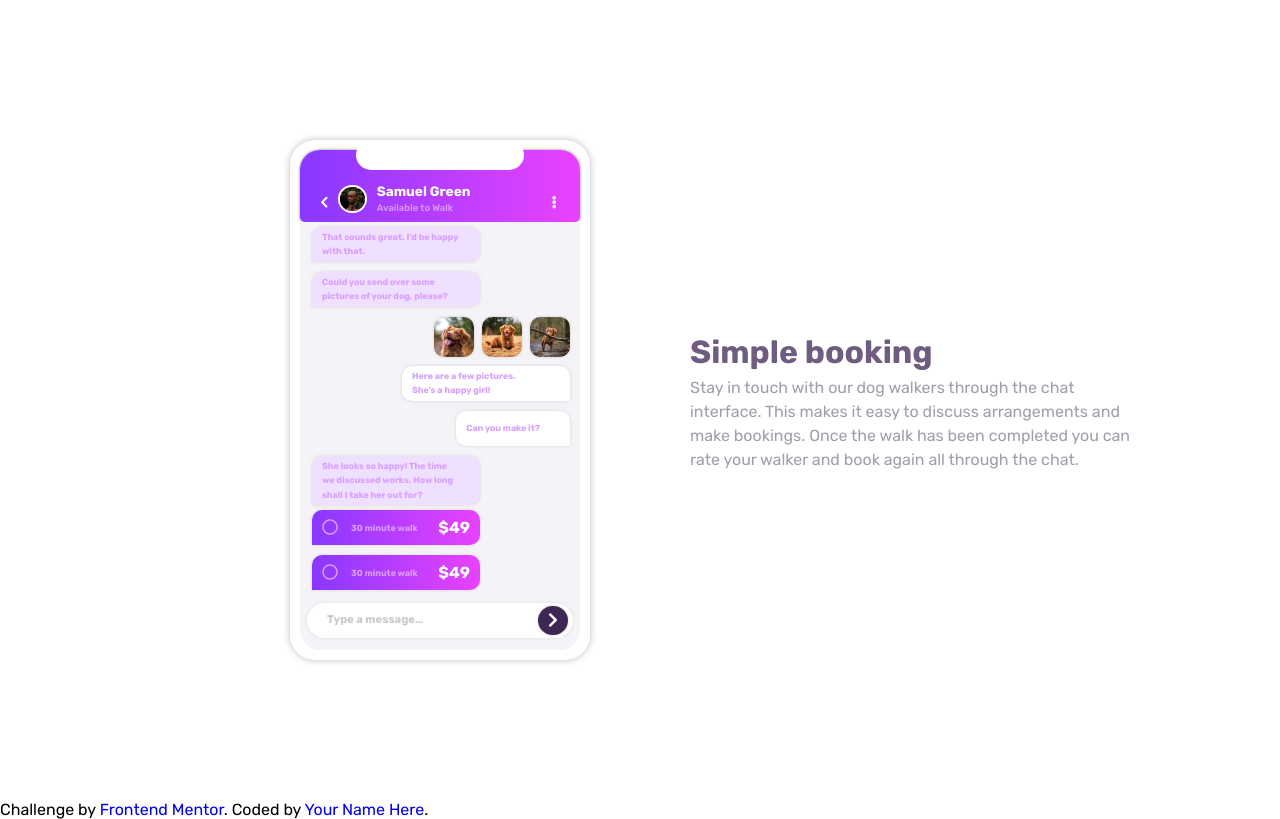
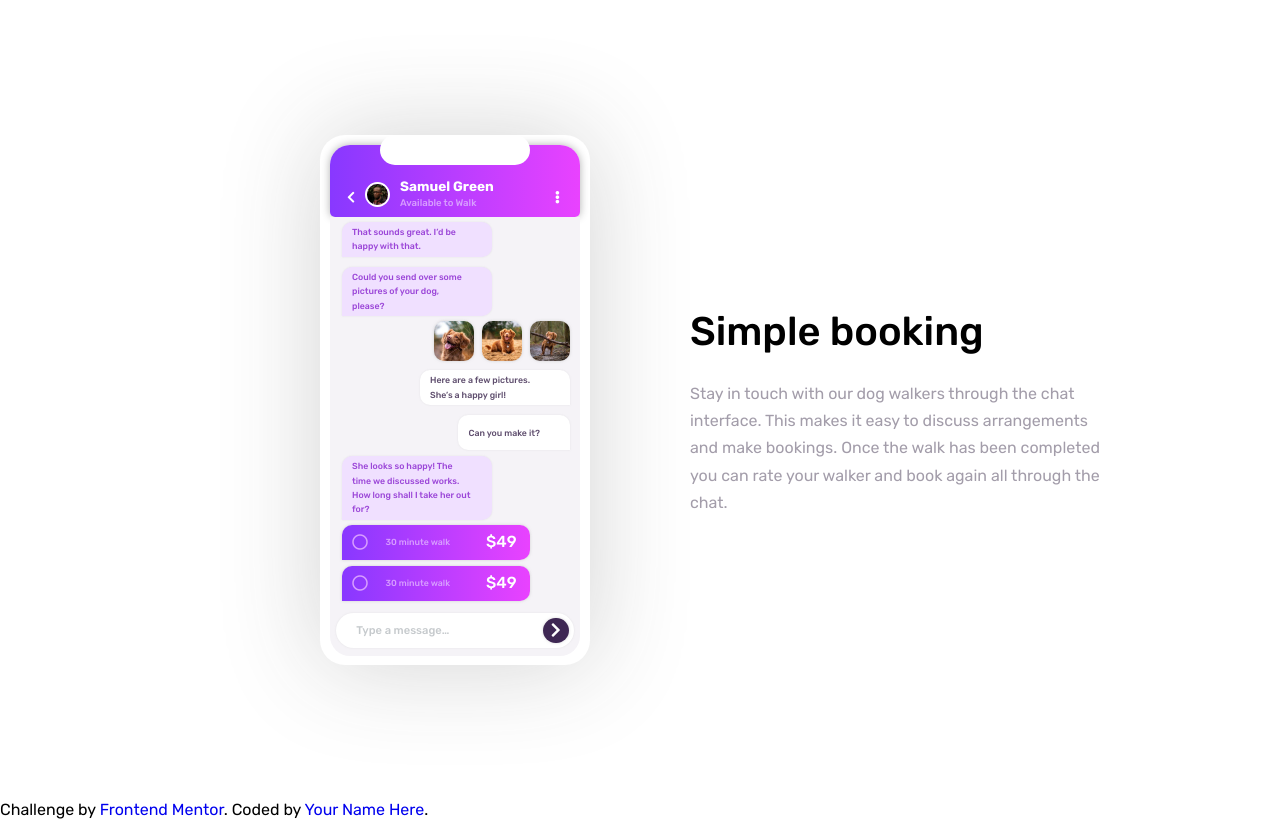
Before and after one commit to folathecoder/chat-app-landing-page, a plain HTML site: page index.html in a window 1280 px wide. Drawn offline with Linux system fonts and the light colour scheme.

Commit message:
Improved shadow and layout

```diff
--- a/index.html
+++ b/index.html
@@ -81,7 +81,7 @@
                 </div>
               </div>
             </div>
-            <div class="chat">
+            <div class="chat move__margin">
               <div class="chat__pop-left">
                 <p>She looks so happy! The time we discussed works. How long shall I take her out for?</p>
               </div>
@@ -89,7 +89,7 @@
 
 
             <div class="chat">
-              <div class="price__tab">
+              <div class="price__tab drag__margin">
                 <div class="price__tab__icon"><i class="far fa-circle"></i></div>
                 <div class="price__tab__content">
                   <p>30 minute walk</p>
@@ -103,7 +103,7 @@
 
 
             <div class="chat">
-              <div class="price__tab">
+              <div class="price__tab move__margin">
                 <div class="price__tab__icon"><i class="far fa-circle"></i></div>
                 <div class="price__tab__content">
                   <p>30 minute walk</p>
@@ -158,8 +158,8 @@
     <div class="hero__content">
       <div class="content">
         <h1>Simple booking</h1>
-        <p>Stay in touch with our dog walkers through the chat <br>interface. This makes it easy to
-          discuss arrangements and <br>make bookings. Once the walk has been completed you can <br>rate
+        <p>Stay in touch with our dog walkers through the chat interface. This makes it easy to
+          discuss arrangements and make bookings. Once the walk has been completed you can rate
           your walker and book again all through the chat.</p>
       </div>
     </div>
--- a/styles.scss
+++ b/styles.scss
@@ -23,22 +23,17 @@ $color-main-header:  hsl(271, 15%, 43%);
 $color-paragraph:  hsl(270, 7%, 64%);
 $color-placeholder-text: hsl(206, 6%, 79%);
 $color-app-sub-heading: hsl(276, 100%, 81%);
+$color-heading-text: hsl(0, 0%, 0%);
 $color-app-bg: hsl(270, 20%, 96%);
-$color-left-chat:  hsl(276, 55%, 52%);
-$color-right-chat:  hsl(271, 15%, 43%);
+$color-left-chat:  hsl(275, 65%, 56%);
+$color-right-chat:  hsl(271, 17%, 37%);
 $color-submit-button: hsl(271, 36%, 24%);
 $color-gradient: linear-gradient(hsl(293, 100%, 63%) hsl(264, 100%, 61%));
 
-$shadow-main: 0px 0px 3px rgba(201, 201, 201, 0.616);
+$shadow-outter-app: 0px 0px 100px rgba(53, 53, 53, 0.219);
+$shadow-main: 0px 0px 2px rgba(187, 187, 187, 0.295);
 
 
-
-$color: hsl(276, 100%, 81%);
-$color:  hsl(276, 55%, 52%);
-
-$color:  hsl(206, 6%, 79%);
-$color:  hsl(271, 36%, 24%);
-$color:  hsl(270, 7%, 64%);
 
 //font
 $font-main: 'Rubik', sans-serif;
@@ -69,15 +64,16 @@ body {
 }
 
 h1 {
-    font-size: 2rem;
-    line-height: 3rem;
-    color: $color-main-header;
+    font-size: 2.5rem;
+    line-height: 6rem;
+    font-weight: $weight-medium;
+    color: $color-heading-text;
 }
 
 
 p {
     font-size: 1rem;
-    line-height: 1.5rem;
+    line-height: 1.7rem;
 }
 
 //main
@@ -111,24 +107,25 @@ p {
 
         p {
             color: $color-paragraph;
+            margin-right: 130px;
         }
     }
 }
 
 .app {
     background: $color-bg;
-    width: 300px;
-    height: 520px;
+    width: 270px;
+    height: 530px;
     border-radius: 25px;
     display: grid;
     place-items: center;
-    box-shadow: 0px 0px 7px rgba(150, 150, 150, 0.616);
+    box-shadow: $shadow-outter-app;
 
 
 
     &__inner {
-        width: 280px;
-        height: 500px;
+        width: 250px;
+        height: 510px;
         border-radius: 20px;
         display: flex;
         flex-direction: column;
@@ -140,7 +137,7 @@ p {
             border-radius: 20px 20px 5px 5px;
             display: flex;
             flex-direction: column;
-            box-shadow: 0px 0px 3px rgba(36, 36, 36, 0.616);
+            box-shadow: 0px 0px 8px rgba(0, 0, 0, 0.308);
 
             &__curve {
                 flex: 1;
@@ -225,8 +222,7 @@ p {
     p {
         font-size: 0.55rem;
         line-height: 0.9rem;
-        font-weight: $weight-heavy;
-        color: $color-app-sub-heading;
+        font-weight: $weight-medium;
     }
     &__pop-left {
         color: $color-left-chat;
@@ -236,7 +232,11 @@ p {
         margin-left: 12px;
         box-sizing: border-box;
         background-color: hsl(270, 100%, 94%);
-        box-shadow: 0px 0px 3px rgba(187, 187, 187, 0.616);
+        box-shadow: $shadow-main;
+
+        p {
+            color: $color-left-chat;
+        }
     }
     &__pop-right {
         color: black;
@@ -249,7 +249,11 @@ p {
         background-color: $color-bg;
         box-shadow: $shadow-main;
         margin-right: 10px;
-        box-shadow: 0px 0px 3px rgba(187, 187, 187, 0.616);
+        box-shadow: $shadow-main;
+
+        p {
+            color: $color-right-chat;
+        }
     }
 }
 .chat-right {
@@ -281,8 +285,8 @@ p {
 }
 
 .price__tab {
-    background-image: linear-gradient(90deg, hsl(264, 100%, 61%), hsl(293, 100%, 63%));
-    max-width: 60%;
+    background-image: linear-gradient(90deg, hsl(293, 100%, 63%), hsl(264, 100%, 61%));
+    max-width: 75%;
     min-height: 35px;
     border-radius: 10px 10px 10px 0px;
     padding: 3px 10px 3px 10px;
@@ -295,7 +299,9 @@ p {
     &__icon {
         flex: 1;
         i {
-            color: $color-app-sub-heading;
+            color: saturate($color: $color-app-sub-heading, $amount: -60)
+            // color: $color-app-sub-heading;
+
         }
     }
 
@@ -315,6 +321,12 @@ p {
             color: $color-bg;
         }
     }
+}
+.move__margin {
+    margin-top: -4px;
+}
+.drag__margin {
+    margin-top: 4px;
 }
 .chat__center {
     display: flex;
@@ -349,7 +361,7 @@ p {
             text-align: right;
 
             a {
-                padding: 5px 10px;
+                padding: 3px 8px;
                 background-color: $color-submit-button;
                 border-radius: 50px;
                 color: white;
```
Also changed, not shown: styles.css, 1 other file.
